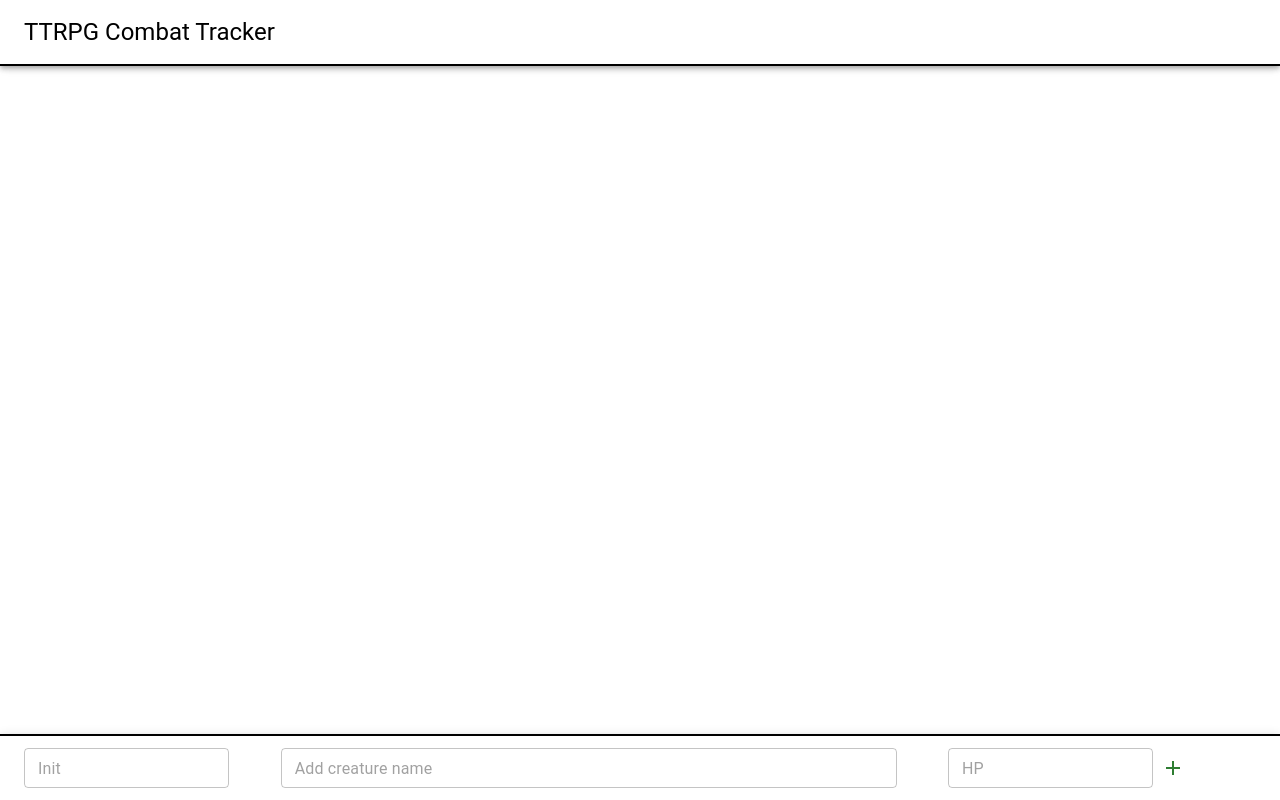
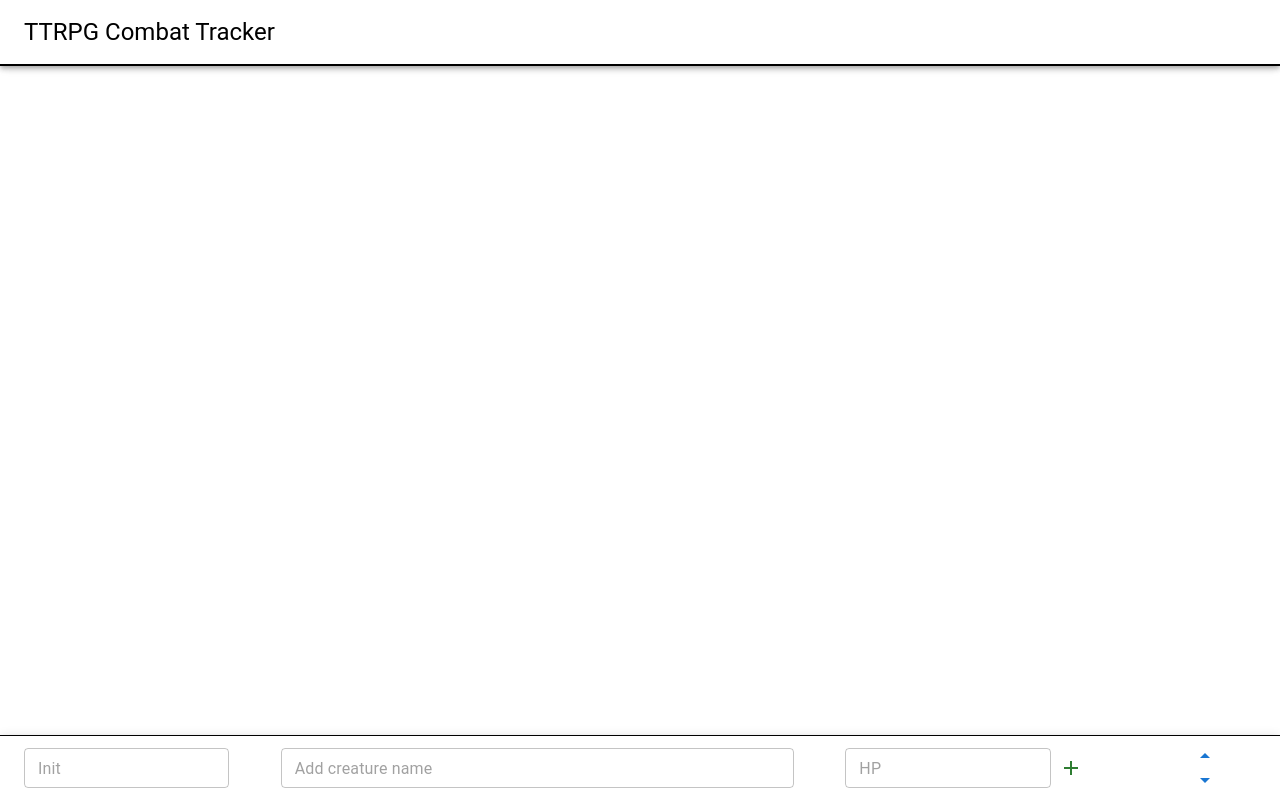
Before and after one commit to Lucobsen/encounter-tracker, a React (Create React App) app: page / in a window 1280 px wide. Built offline with nearby package versions, Linux system fonts and the light colour scheme.

Commit message:
add tracking

```diff
--- a/src/App.tsx
+++ b/src/App.tsx
@@ -11,6 +11,11 @@ import { NavBar } from "./components/NavBar";
 import { SnackbarProvider } from "notistack";
 import { useLocalStorage } from "usehooks-ts";
 import { useMemo } from "react";
+
+interface IRound {
+  round: number;
+  activeCreatureId: string;
+}
 
 const sortCreatures = (creatures: ICreature[]) =>
   creatures.sort(
@@ -35,6 +40,10 @@ const App = () => {
     "encounter",
     []
   );
+  const [combatRound, setCombatRound] = useLocalStorage<IRound>("round", {
+    round: 1,
+    activeCreatureId: "",
+  });
 
   const handleAdd = (newCreature: ICreature) =>
     setCreatureList(sortCreatures([...creatureList, newCreature]));
@@ -60,6 +69,33 @@ const App = () => {
     }
   };
 
+  const handleTurnChange = (step: -1 | 1) => {
+    const activeCreatureId = combatRound.activeCreatureId;
+    const firstCreatureId = creatureList[0].id;
+
+    // if there is no active creature, set the first creature
+    if (!activeCreatureId) {
+      if (firstCreatureId)
+        setCombatRound({ ...combatRound, activeCreatureId: firstCreatureId });
+    } else {
+      const index = creatureList.findIndex(({ id }) => id === activeCreatureId);
+
+      if (index > 0) {
+        setCombatRound({
+          ...combatRound,
+          activeCreatureId: creatureList[index + step]?.id ?? firstCreatureId,
+        });
+      } else if (index === 0) {
+        setCombatRound({
+          ...combatRound,
+          activeCreatureId:
+            creatureList[step === -1 ? creatureList.length - 1 : step]?.id ??
+            firstCreatureId,
+        });
+      }
+    }
+  };
+
   return (
     <ThemeProvider theme={mainTheme}>
       <SnackbarProvider maxSnack={2} autoHideDuration={3000}>
@@ -68,6 +104,7 @@ const App = () => {
           <List disablePadding>
             {creatureList.map((creature) => (
               <Creature
+                hasCurrentTurn={combatRound.activeCreatureId === creature.id}
                 key={creature.id}
                 creature={creature}
                 onUpdate={(updatedCreature) => handleUpdate(updatedCreature)}
@@ -78,7 +115,10 @@ const App = () => {
             ))}
           </List>
         </Container>
-        <NewCreatureRow onAdd={(newCreature) => handleAdd(newCreature)} />
+        <NewCreatureRow
+          changeTurn={handleTurnChange}
+          onAdd={(newCreature) => handleAdd(newCreature)}
+        />
       </SnackbarProvider>
     </ThemeProvider>
   );
--- a/src/components/Creature.tsx
+++ b/src/components/Creature.tsx
@@ -27,9 +27,15 @@ interface ICreatureProps {
   creature: ICreature;
   onDelete: (deletedCreatureId: string) => void;
   onUpdate: (updatedCreature: ICreature) => void;
+  hasCurrentTurn: boolean;
 }
 
-export const Creature = ({ onUpdate, creature, onDelete }: ICreatureProps) => {
+export const Creature = ({
+  onUpdate,
+  creature,
+  onDelete,
+  hasCurrentTurn = false,
+}: ICreatureProps) => {
   const { id, conditions, name, initative, isHidden, hp } = creature;
   const { palette } = useTheme();
   const [isDeleteModalOpen, setIsDeleteModalOpen] = useState(false);
@@ -69,6 +75,9 @@ export const Creature = ({ onUpdate, creature, onDelete }: ICreatureProps) => {
           border={`1px solid ${palette.mode === "light" ? "#000" : "#fff"}`}
           borderRadius={2}
           p={1}
+          boxShadow={
+            hasCurrentTurn ? `0 0 8px 2px ${palette.primary.main}` : "none"
+          }
         >
           <Grid container direction="row">
             <Grid item xs={1}>
--- a/src/components/NewCreatureRow.tsx
+++ b/src/components/NewCreatureRow.tsx
@@ -2,6 +2,7 @@ import {
   AppBar,
   Grid,
   IconButton,
+  Stack,
   TextField,
   Toolbar,
   useTheme,
@@ -9,12 +10,15 @@ import {
 import AddIcon from "@mui/icons-material/Add";
 import { useState } from "react";
 import { ICreature } from "./Creature";
+import ArrowDropUpIcon from "@mui/icons-material/ArrowDropUp";
+import ArrowDropDownIcon from "@mui/icons-material/ArrowDropDown";
 
 interface INewCreatureRowProps {
   onAdd: (newCreature: ICreature) => void;
+  changeTurn: (step: -1 | 1) => void;
 }
 
-export const NewCreatureRow = ({ onAdd }: INewCreatureRowProps) => {
+export const NewCreatureRow = ({ onAdd, changeTurn }: INewCreatureRowProps) => {
   const initalState: ICreature = {
     id: crypto.randomUUID(),
     name: "",
@@ -32,7 +36,7 @@ export const NewCreatureRow = ({ onAdd }: INewCreatureRowProps) => {
       sx={{
         top: "auto",
         bottom: 0,
-        borderTop: `2px solid ${palette.mode === "light" ? "#000" : "#fff"}`,
+        borderTop: `1px solid ${palette.mode === "light" ? "#000" : "#fff"}`,
       }}
     >
       <Toolbar
@@ -40,7 +44,7 @@ export const NewCreatureRow = ({ onAdd }: INewCreatureRowProps) => {
           backgroundColor: palette.mode === "light" ? "#fff" : "#121212",
         }}
       >
-        <Grid container direction="row">
+        <Grid container direction="row" alignItems="center">
           <Grid item xs={2}>
             <TextField
               size="small"
@@ -57,7 +61,7 @@ export const NewCreatureRow = ({ onAdd }: INewCreatureRowProps) => {
 
           <Grid item xs={0.5}></Grid>
 
-          <Grid item xs={6}>
+          <Grid item xs={5}>
             <TextField
               size="small"
               type="text"
@@ -112,6 +116,24 @@ export const NewCreatureRow = ({ onAdd }: INewCreatureRowProps) => {
               <AddIcon />
             </IconButton>
           </Grid>
+
+          <Grid item xs={1}>
+            <Stack>
+              <IconButton
+                sx={{ color: palette.primary.main, p: 0 }}
+                onClick={() => changeTurn(-1)}
+              >
+                <ArrowDropUpIcon />
+              </IconButton>
+
+              <IconButton
+                onClick={() => changeTurn(1)}
+                sx={{ color: palette.primary.main, p: 0 }}
+              >
+                <ArrowDropDownIcon />
+              </IconButton>
+            </Stack>
+          </Grid>
         </Grid>
       </Toolbar>
     </AppBar>
```
